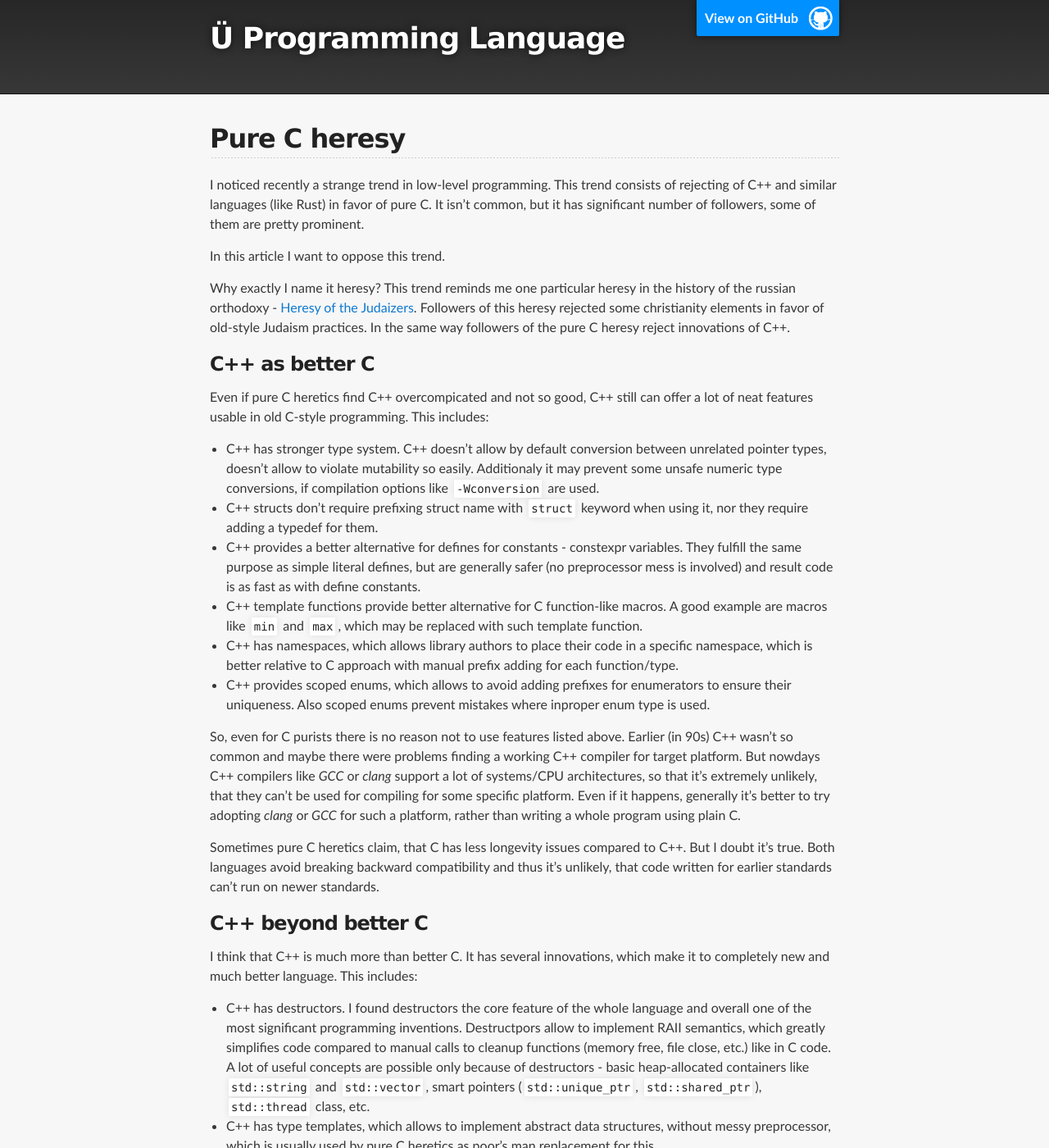
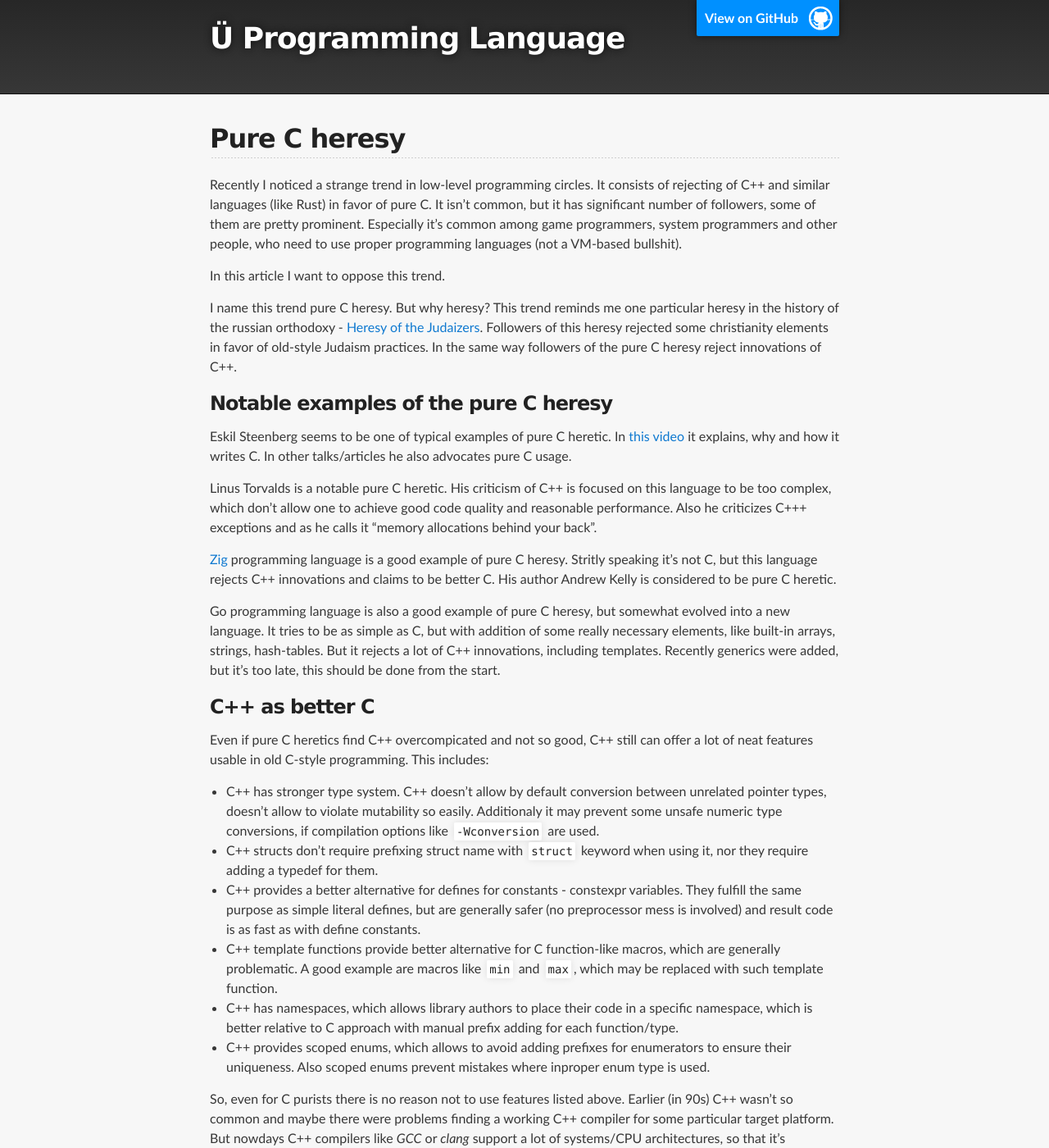
Before and after one commit to Panzerschrek/U-00DC-Sprache-site, a Jekyll site: the page built from _posts/2025-07-16-c-heresy.md, in a window 1280 px wide and 1400 px high. Shown: the whole window at 82% size. Built offline with Jekyll 4.4.1, drawn with Linux system fonts in a browser that asks for light colours; our own code applies the rules of GitHub Pages for plain Markdown files; some of the changed text lies outside the part shown.

Commit message:
Prodolženije raboty nad statjoj.

```diff
--- a/_posts/2025-07-16-c-heresy.md
+++ b/_posts/2025-07-16-c-heresy.md
@@ -4,16 +4,38 @@ title: Pure C heresy
 
 ## Pure C heresy
 
-I noticed recently a strange trend in low-level programming.
-This trend consists of rejecting of C++ and similar languages (like Rust) in favor of pure C.
+Recently I noticed a strange trend in low-level programming circles.
+It consists of rejecting of C++ and similar languages (like Rust) in favor of pure C.
 It isn't common, but it has significant number of followers, some of them are pretty prominent.
+Especially it's common among game programmers, system programmers and other people, who need to use proper programming languages (not a VM-based bullshit).
 
 In this article I want to oppose this trend.
 
-Why exactly I name it heresy?
+I name this trend pure C heresy.
+But why heresy?
 This trend reminds me one particular heresy in the history of the russian orthodoxy - [Heresy of the Judaizers](https://en.wikipedia.org/wiki/Heresy_of_the_Judaizers).
 Followers of this heresy rejected some christianity elements in favor of old-style Judaism practices.
 In the same way followers of the pure C heresy reject innovations of C++.
+
+
+### Notable examples of the pure C heresy
+
+Eskil Steenberg seems to be one of typical examples of pure C heretic.
+In [this video](https://www.youtube.com/watch?v=443UNeGrFoM) it explains, why and how it writes C.
+In other talks/articles he also advocates pure C usage.
+
+Linus Torvalds is a notable pure C heretic.
+His criticism of C++ is focused on this language to be too complex, which don't allow one to achieve good code quality and reasonable performance.
+Also he criticizes C+++ exceptions and as he calls it "memory allocations behind your back".
+
+[Zig](https://ziglang.org/) programming language is a good example of pure C heresy.
+Stritly speaking it's not C, but this language rejects C++ innovations and claims to be better C.
+His author Andrew Kelly is considered to be pure C heretic.
+
+Go programming language is also a good example of pure C heresy, but somewhat evolved into a new language.
+It tries to be as simple as C, but with addition of some really necessary elements, like built-in arrays, strings, hash-tables.
+But it rejects a lot of C++ innovations, including templates.
+Recently generics were added, but it's too late, this should be done from the start.
 
 
 ### C++ as better C
@@ -26,20 +48,21 @@ This includes:
 * C++ structs don't require prefixing struct name with `struct` keyword when using it, nor they require adding a typedef for them.
 * C++ provides a better alternative for defines for constants - constexpr variables.
   They fulfill the same purpose as simple literal defines, but are generally safer (no preprocessor mess is involved) and result code is as fast as with define constants.
-* C++ template functions provide better alternative for C function-like macros.
+* C++ template functions provide better alternative for C function-like macros, which are generally problematic.
   A good example are macros like `min` and `max`, which may be replaced with such template function.
 * C++ has namespaces, which allows library authors to place their code in a specific namespace, which is better relative to C approach with manual prefix adding for each function/type.
 * C++ provides scoped enums, which allows to avoid adding prefixes for enumerators to ensure their uniqueness.
   Also scoped enums prevent mistakes where inproper enum type is used.
 
 So, even for C purists there is no reason not to use features listed above.
-Earlier (in 90s) C++ wasn't so common and maybe there were problems finding a working C++ compiler for target platform.
+Earlier (in 90s) C++ wasn't so common and maybe there were problems finding a working C++ compiler for some particular target platform.
 But nowdays C++ compilers like *GCC* or *clang* support a lot of systems/CPU architectures, so that it's extremely unlikely, that they can't be used for compiling for some specific platform.
-Even if it happens, generally it's better to try adopting *clang* or *GCC* for such a platform, rather than writing a whole program using plain C.
+Even if it happens, generally it's better at least to try adopting *clang* or *GCC* for such a platform, rather than writing a whole program using plain C.
 
 Sometimes pure C heretics claim, that C has less longevity issues compared to C++.
 But I doubt it's true.
 Both languages avoid breaking backward compatibility and thus it's unlikely, that code written for earlier standards can't run on newer standards.
+And even if something breaks in C++ code with a newer compiler version, it's not an unique C++ problem, C code can be broken in similar cases too.
 
 
 ### C++ beyond better C
@@ -59,18 +82,23 @@ This includes:
 * C++ supports dynamic type-safe polymorphism via inheritance.
   It's much better compared to `void*` pointers usage, like in C.
   C++ is often critisized, because it's possible to create big inheritance hierarchies, but this criticism isn't correct - the language itself doesn't force one to create such hierarchies, one don't need to use them, if it isn't really necessary.
+* C++ has references, which are a good addition to C pointers.
+  They require no syntax for taking reference/dereferencing, they are always non-null.
+
+Pure C heretics greatly reduce their productivity by rejecting use all these neat elements of C++.
+When an average C++ programmer works on actual problem solving, pure C heretics write boilerplate code again and again, occasionally trying to implement in C something resembling C++ features.
 
 
 ### C++ own sins
 
 I must admit, that some C++ criticism, mentioned by pure C heretics, is correct.
-C++ has a long path of development and this it wasn't always straigh.
+C++ has a long path of development behind it and this path wasn't always straigh.
 
-In initial stages of development C++ was heavely affected by OOP ideas in worste form.
-Inheritance was used too much and thus multiple inheritance and virtual inheritance were added into the language.
+In initial stages of development C++ was heavely affected by OOP ideas in their worst form.
+Inheritance was used too much and thus multiple inheritance and even virtual inheritance were added into the language.
 These features are now considered to be harmful and they are used rarely.
 But they still remain with us (for backward compatibility reasons).
-Nowdays it's perffered to avoid using inheritance, if it isn't strictly necessary and even if it's used, it's limited for simple cases like interface-implementation, for other purposes composition or `std::variant` are used.
+Nowdays it's preffered to avoid using inheritance, if it isn't strictly necessary and even if it's used, it's limited for simple cases like interface-implementation, for other purposes composition or `std::variant` are used.
 
 Excepthions are also a great C++ sin.
 As they were initially introduced, they were problematic.
@@ -91,10 +119,10 @@ It's fine to name it Java-heresy, since Java is practically OOP cancer in termin
 
 ### Ü as much better C++
 
-Ü tries to preserve good element of C++, but it rejects its sins.
-Also it doesn't contain unsafe elements, which C++ have from C, at least in such unsafe form.
+Ü tries to preserve good elements of C++, but it rejects its sins.
+Also it doesn't contain many elements, which C++ have from C, which are considered to be harmful, at least in such unsafe form.
 
-Ü has destructors, operators overloading, type templates, function templates, namespaces.
+Ü has destructors, operators overloading, type templates, function templates, namespaces - all neat additions of C++.
 
 Ü has inheritance, but it's limited - no multiple inheritance is possible, except implementing more than one interface.
 Also Ü has clear spearation between polymorph and non-polymorph classes, which eliminates problems, which C++ have, like with missing virtual destructor.
@@ -104,4 +132,34 @@ There is no special mechanism for handling so-called "errors".
 Errors are just considered to be one of possible outcomes and thus are handled exactly like other values.
 
 Ü has clear separation between safe and unsafe code, unlike C or C++, where all code is practically unsafe.
-But the most important Ü feature is its reference checking mechanism, which eliminates a lot of errors in compilation stage.
+But the most important Ü feature is its reference checking mechanism, which in combination of safe/unsafe code separation eliminates a lot of errors in compilation stage.
+What in often C++ is runtime crash (if one has luck to catch such crash in debugging) is compilation error in Ü.
+
+
+## A couple of words about Rust
+
+Rust is generally a good C++ seccessor language.
+It provides safety (as Ü does) and just like C++ has a lot of neat features.
+Unfortunately it isn't ideal.
+
+First, it has no such nice feature of C++ like references.
+What is called references in Rust are just glorified pointers - they can be re-assigned and require additional boilerplate for taking reference/dereferencing.
+Why it was done is unclear for me.
+Perhaps some pure C heretics affected this design decision.
+
+Second, it is heavily focused on traits.
+They add extra boilerplate without adding much, C++ has duck-typing instead and it works well.
+Also dynamic polymorphism in Rust is implemented atop of traits, which is somewhat strange, since runtime trait objects are limited in comparison to compile-time traits.
+
+I still think Rust is a good language, moving towards right ideas.
+But it's still flawed, that's why I develop Ü.
+
+
+### Conclusion
+
+I hope, that pure C heresy will be defeated - sooner or later.
+I don't think we require inquisition to do this, but some sort of council (in terms of christianic councils) may be required, where this heresy should be condemned.
+Sunch council may take place in form of a programming conference, for example.
+
+Heresiarchs of this heresy require no punishment, I think, their ideas became at the end irrelevant.
+Perhaps some of them can abandone this herecy.
```
